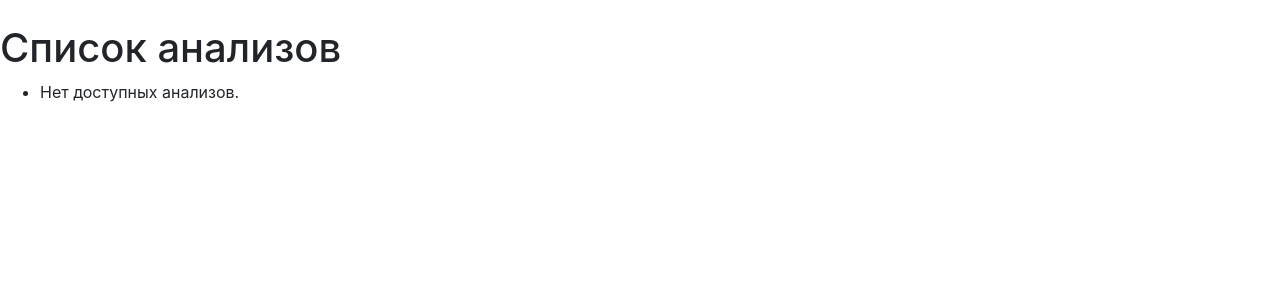
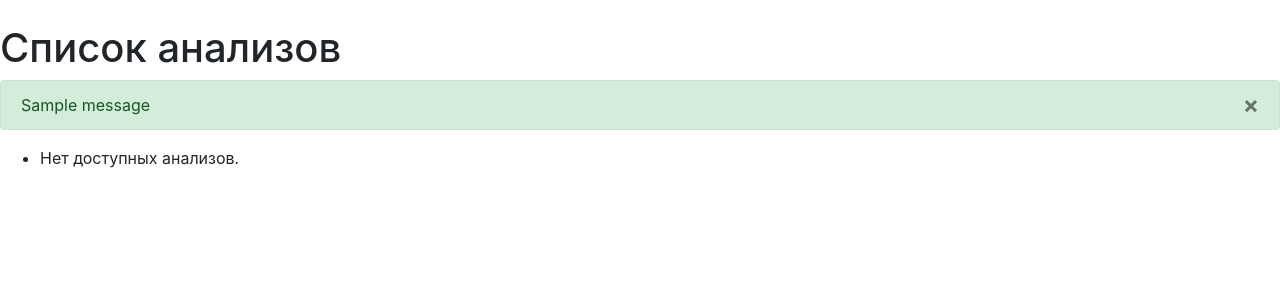
Before and after one commit to ivetasand/medical_analysis, a Django app: page /analysis_list/ in a window 1280 px wide. Shown: the part 56-356 px from the top of the page. Run offline with Django 4.2, Linux system fonts and the light colour scheme; tables that the repository leaves empty hold one stand-in row (values such as "Sample post"); one stand-in notice (Sample message) is shown; data that the repository does not hold is empty; some libraries are stand-ins or nearby versions.

Commit message:
fix message with analysis info

```diff
--- a/main_interface/login/views.py
+++ b/main_interface/login/views.py
@@ -31,8 +31,9 @@ def login_view(request):
             messages.error(request, 'Нет доступных анализов')
             return HttpResponseRedirect('http://127.0.0.1:7000/login/')
 
-        messages.error(request, f'Всего анализов обработано {len(result) - 1}. '
+        messages.success(request, f'Всего анализов обработано {len(result) - 1}. '
                                 f'Анализов не считано {result[-1]}')
+
         db.insert_analysis_data(result[:-1])
         return HttpResponseRedirect('http://127.0.0.1:7000/analysis_list/')
 
@@ -59,4 +60,4 @@ def login_data_post_view(request):
         count = db.insert_steps_data(result)
         messages.error(request, f'Всего дней с данными шагов обработано {count}.')
 
-    return HttpResponseRedirect('http://127.0.0.1:7000/login/')
+    return HttpResponseRedirect('http://127.0.0.1:7000/well_being/')
--- a/main_interface/templates/analysis/list.html
+++ b/main_interface/templates/analysis/list.html
@@ -2,6 +2,16 @@
 
 {% block content %}
 <h1>Список анализов</h1>
+
+	{% for message in messages %}
+
+    <div class="alert alert-success">
+        <a class="close" href="#" data-dismiss="alert">×</a>
+           {{ message }}
+    </div>
+
+	{% endfor %}
+
 <ul>
 	{% for analysis_type in analysis_list %}
 	<a href="{% url 'analysis_detail' analysis_type %}">
```
